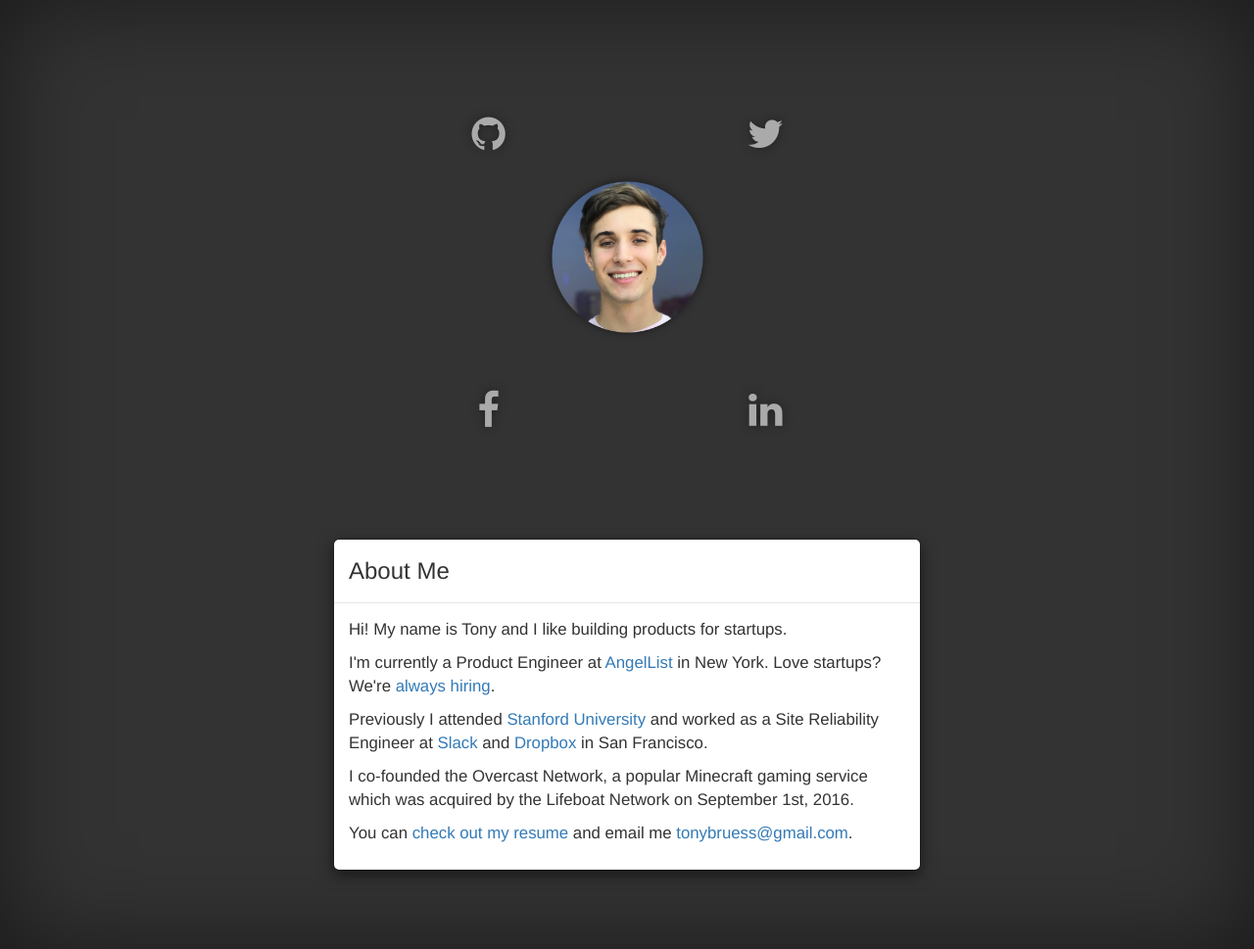
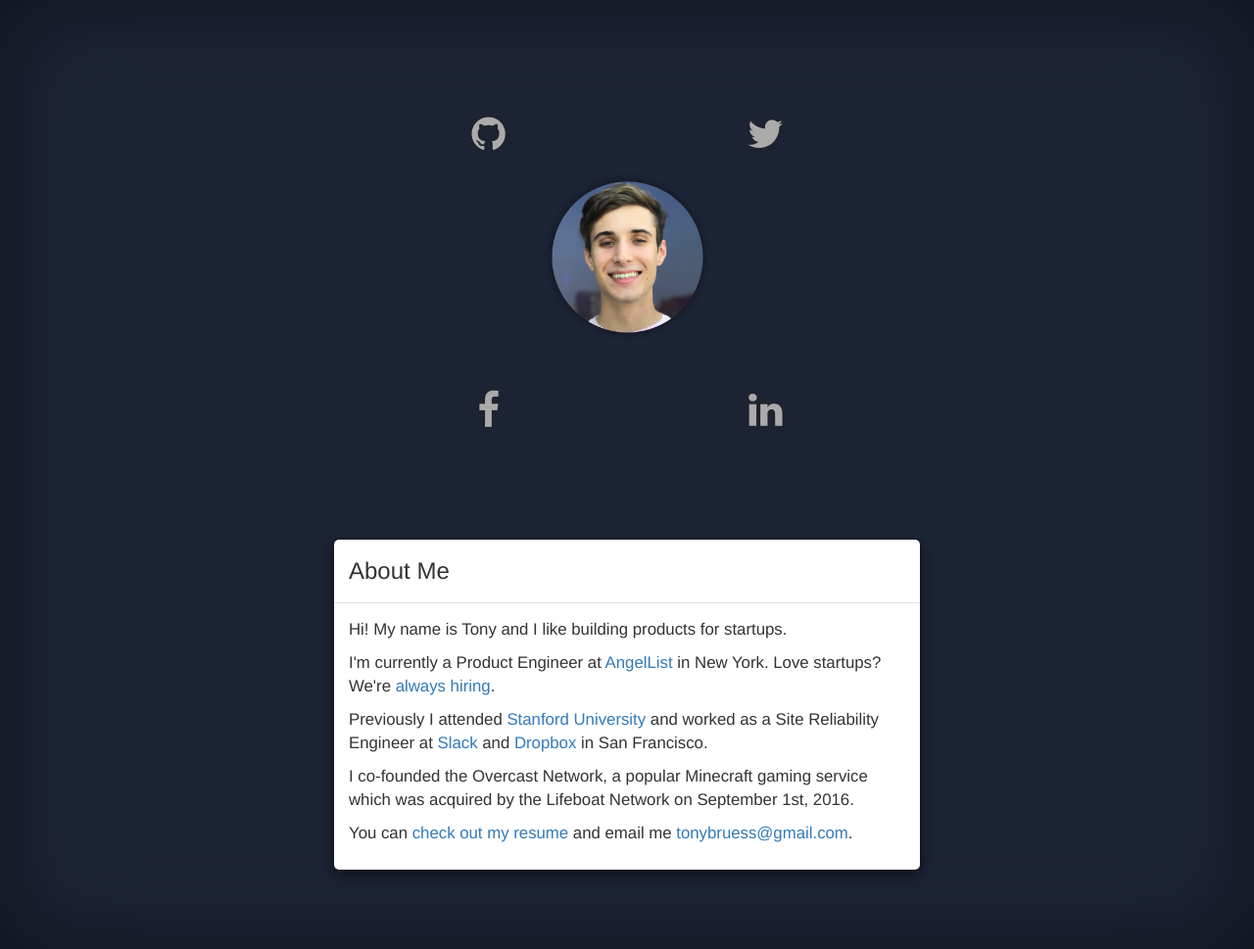
Before and after one commit to tonybruess/tonybruess.com, a Jekyll site: the page built from index.html, in a window 1280 px wide. Shown: the whole page at 98% size. Built offline with Jekyll 4.4.1, drawn with Linux system fonts in a browser that asks for light colours; nearby versions of some CDN libraries.

Commit message:
I like blue

```diff
--- a/assets/main.css
+++ b/assets/main.css
@@ -1,7 +1,7 @@
 html, body {
     min-height: 100%;
     height: 100%;
-    background-color: #333;
+    background-color: #1D2436;
 }
 
 a:focus {
```
